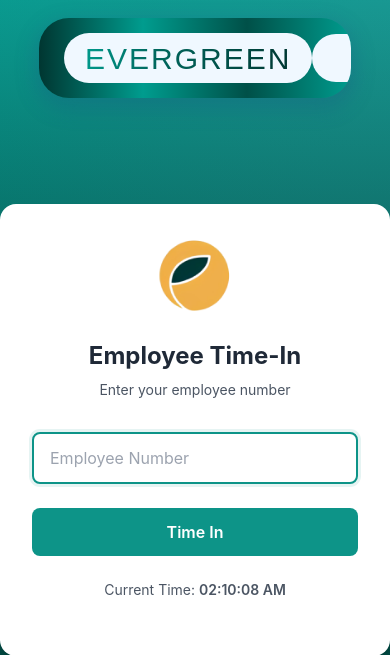
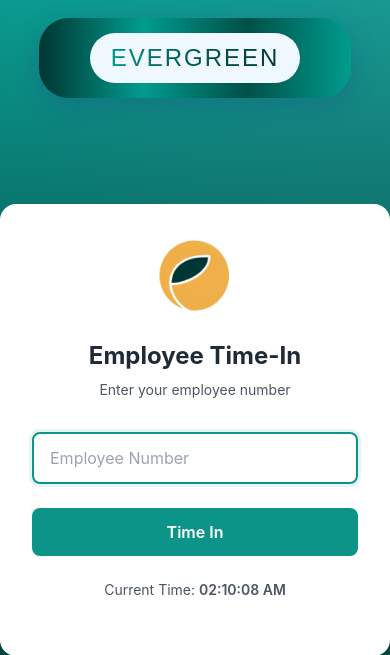
Before and after one commit to jayjayandcattos/hris-sia, a PHP site: page / in a window 390 px wide. Shown: the top 655 px of the page. Run offline with PHP 8.4, Linux system fonts and the light colour scheme; some libraries are stand-ins or nearby versions; some web fonts are replaced.

Commit message:
navbar-responsive

```diff
--- a/includes/indexheader.php
+++ b/includes/indexheader.php
@@ -1,5 +1,6 @@
 <head>
   <title>ELECT</title>
+  <script src="https://cdn.tailwindcss.com"></script>
   <link rel="stylesheet" href="css/header.css">
   <link rel="stylesheet" href="https://fonts.googleapis.com/css2?family=Saira:wght@600&display=swap" />
   <link rel="stylesheet" href="https://fonts.googleapis.com/css2?family=Roboto:wght@400;700&display=swap" />
@@ -10,20 +11,19 @@
 <body>
   <div class="header">
     <div class="navbar">
-      <div class="nav-content">
-        <div class="nav-left">
-          <div class="title">
-            <a href="user/logout.php" title="Logout">
-              <img class="logo-nav dark" src="assets/LOGO.png" alt="ELECT LOGO">
+      <div class="nav-content flex flex-col md:flex-row items-center justify-between gap-3 md:gap-0 px-4 sm:px-6">
+        <div class="nav-left flex items-center w-full md:w-auto justify-center md:justify-start">
+          <div class="title flex items-center gap-3">
+            <a href="user/logout.php" title="Logout" class="hidden md:block">
+              <img class="logo-nav dark w-10 h-10 sm:w-12 sm:h-12 md:w-14 md:h-14" src="assets/LOGO.png" alt="ELECT LOGO">
             </a>
-            <h1 style="font-size: 30px; padding: 5px;">EVERGREEN</h1>
+            <h1 class="text-2xl sm:text-3xl" style="padding: 5px;">EVERGREEN</h1>
           </div>
-
         </div>
 
-        <div class="nav-right">
+        <div class="nav-right !hidden md:!flex items-center w-full md:w-auto justify-center md:justify-end">
           <div class="date">
-            <div class="date1" id="currentDate">Date</div>
+            <div class="date1 text-sm sm:text-base md:text-lg" id="currentDate">Date</div>
           </div>
 
           <!-- <div class="time">
```
